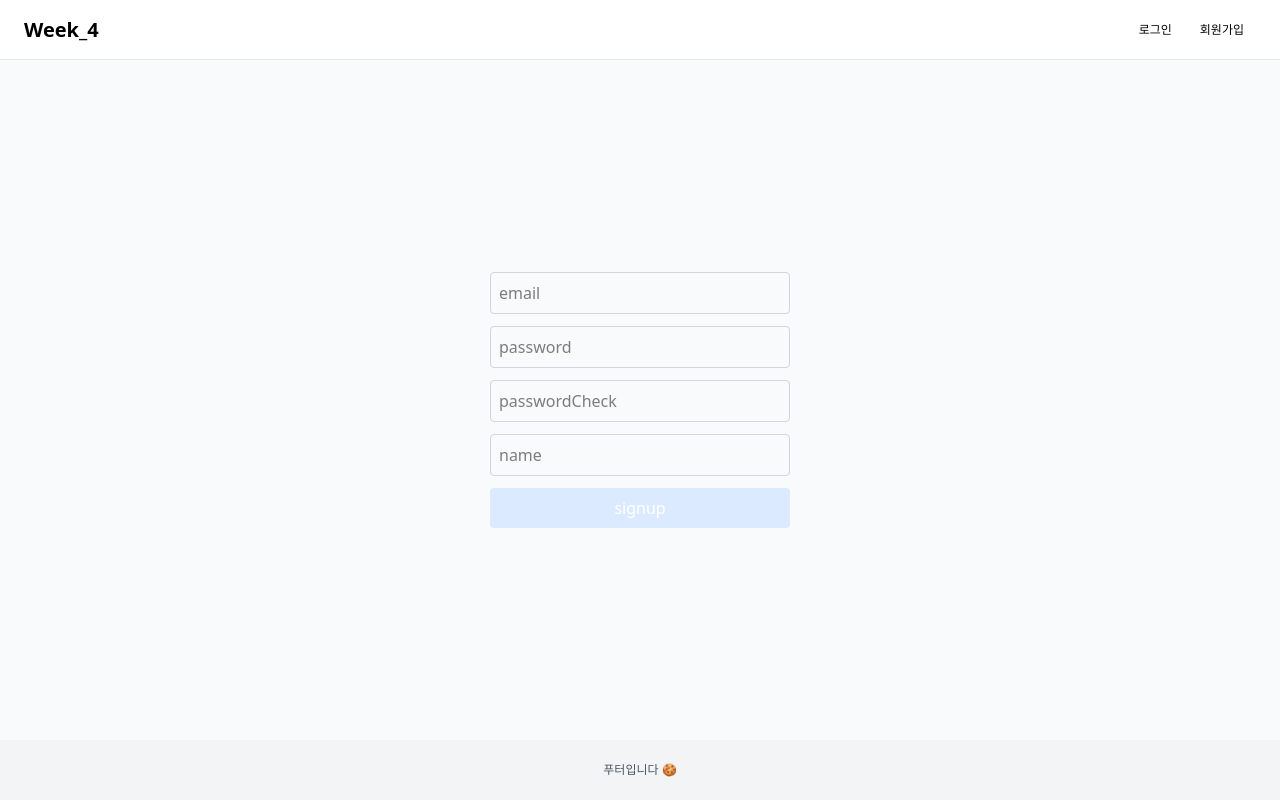
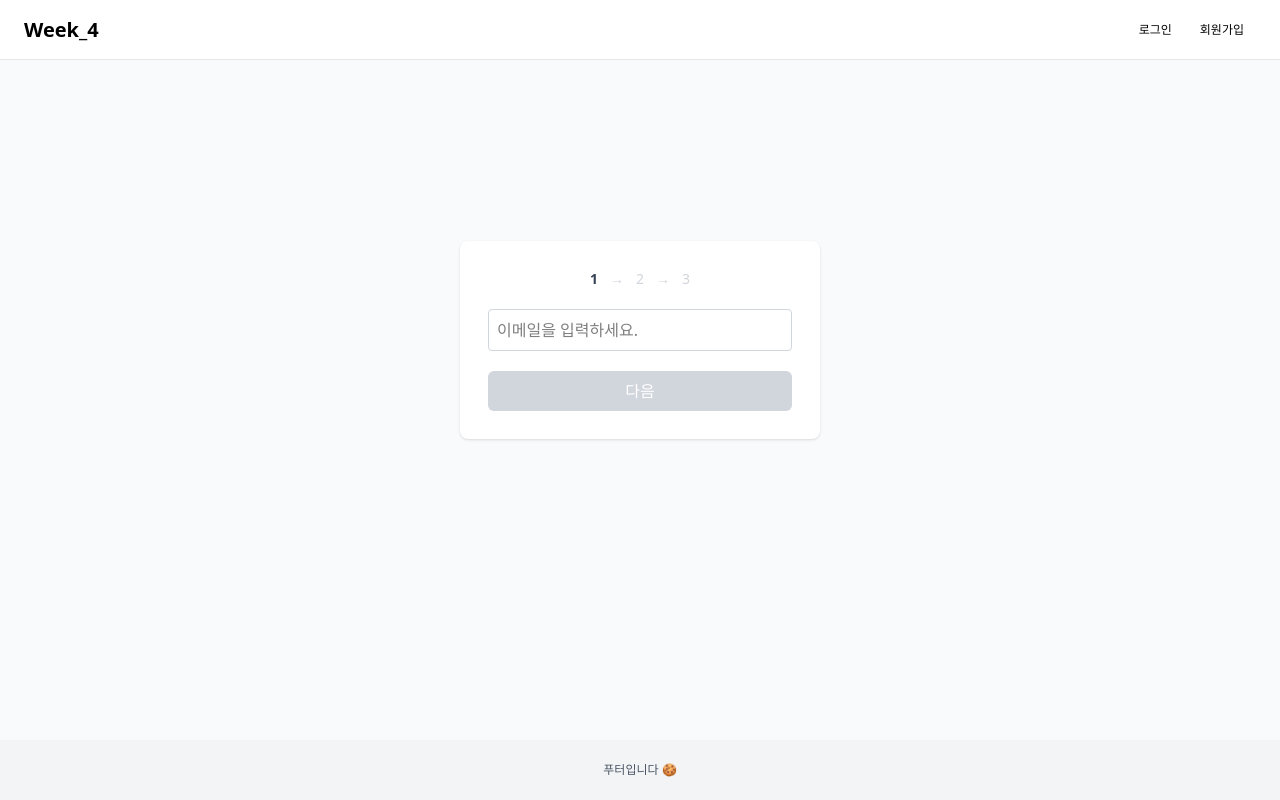
Before and after one commit to SMUMC-9th/WEB_STUDY, a React (Vite) app in the folder 유니_이혜윤/4주차_미션/미션/: page /signup in a window 1280 px wide. Built offline with nearby package versions, Linux system fonts and the light colour scheme; no server answers.

Commit message:
FEAT: W4 미션계 폼 변경

```diff
--- a/유니_이혜윤/4주차_미션/미션/package.json
+++ b/유니_이혜윤/4주차_미션/미션/package.json
@@ -14,6 +14,7 @@
     "@tailwindcss/vite": "^4.1.14",
     "axios": "^1.12.2",
     "lucide": "^0.544.0",
+    "lucide-react": "^0.544.0",
     "react": "^19.1.1",
     "react-dom": "^19.1.1",
     "react-hook-form": "^7.63.0",
--- /dev/null
+++ b/유니_이혜윤/4주차_미션/미션/src/components/PasswordInput.tsx
@@ -0,0 +1,50 @@
+import { useState } from "react";
+import { Eye, EyeOff } from "lucide-react";
+
+interface PasswordInputProps {
+  // eslint-disable-next-line @typescript-eslint/no-explicit-any
+  register: any;
+  error?: string;
+  placeholder: string;
+  name: string;
+}
+
+const PasswordInput = ({
+  register,
+  error,
+  placeholder,
+  name,
+}: PasswordInputProps) => {
+  const [showPassword, setShowPassword] = useState(false);
+
+  return (
+    <div className="relative w-full mb-4">
+      <input
+        {...register(name)}
+        type={showPassword ? "text" : "password"}
+        placeholder={placeholder}
+        className={`border w-full mt-2 p-2 pr-10 rounded-sm focus:outline-none focus:border-[#888] ${
+          error ? "border-red-400 bg-red-100" : "border-gray-300"
+        }`}
+      />
+
+      <button
+        type="button"
+        onClick={() => setShowPassword((prev) => !prev)}
+        className="absolute right-3 top-2/5 -translate-y-1/2 text-gray-500 hover:text-gray-700 focus:outline-none"
+      >
+        {showPassword ? (
+          <EyeOff size={15} strokeWidth={1.75} />
+        ) : (
+          <Eye size={15} strokeWidth={1.75} />
+        )}
+      </button>
+
+      <div className="min-h-[15px] mt-1">
+        {error && <p className="text-xs text-red-400">{error}</p>}
+      </div>
+    </div>
+  );
+};
+
+export default PasswordInput;
--- a/유니_이혜윤/4주차_미션/미션/src/pages/SignupPage.tsx
+++ b/유니_이혜윤/4주차_미션/미션/src/pages/SignupPage.tsx
@@ -2,21 +2,22 @@ import { z } from "zod";
 import { useForm, type SubmitHandler } from "react-hook-form";
 import { zodResolver } from "@hookform/resolvers/zod";
 import { postSignup } from "../apis/auth";
+import { useState } from "react";
+import { useNavigate } from "react-router-dom";
+import { MailCheck } from "lucide-react";
+import PasswordInput from "../components/PasswordInput";
 
+// 스키마 & 타입
 const schema = z
   .object({
     email: z.string().email({ message: "올바른 이메일 형식이 아닙니다." }),
     password: z
       .string()
-      .min(6, {
-        message: "비밀번호는 6자 이상이어야 합니다.",
-      })
+      .min(6, { message: "비밀번호는 6자 이상이어야 합니다." })
       .max(12, { message: "비밀번호는 12자 이하여야 합니다." }),
     passwordCheck: z
       .string()
-      .min(6, {
-        message: "비밀번호는 6자 이상이어야 합니다.",
-      })
+      .min(6, { message: "비밀번호는 6자 이상이어야 합니다." })
       .max(12, { message: "비밀번호는 12자 이하여야 합니다." }),
     name: z.string().min(1, { message: "이름을 입력해주세요." }),
   })
@@ -25,105 +26,188 @@ const schema = z
     path: ["passwordCheck"],
   });
 
-// 스키마에서 타입 자동 추론
 type FormFields = z.infer<typeof schema>;
 
 const SignupPage = () => {
+  const navigate = useNavigate();
+  const [step, setStep] = useState<0 | 1 | 2>(0);
+
   const {
     register,
     handleSubmit,
     formState: { errors, isSubmitting },
+    trigger,
+    watch,
   } = useForm<FormFields>({
     defaultValues: {
-      name: "",
       email: "",
       password: "",
       passwordCheck: "",
+      name: "",
     },
     resolver: zodResolver(schema),
-    mode: "onBlur",
+    mode: "onChange",
   });
 
+  // 1단계
+  const email = watch("email");
+  const isEmailValid = !!email && !errors.email;
+
+  // 2단계
+  const password = watch("password");
+  const passwordCheck = watch("passwordCheck");
+  const isPasswordValid =
+    !!password && !!passwordCheck && !errors.password && !errors.passwordCheck;
+
+  // 3단계
+  const nameValue = watch("name");
+  const isNameValid = !!nameValue && !errors.name;
+
+  // 단계 이동
+  const goNextFromEmail = async () => {
+    const ok = await trigger("email");
+    if (ok) setStep(1);
+  };
+
+  const goNextFromPassword = async () => {
+    const ok = await trigger(["password", "passwordCheck"]);
+    if (ok) setStep(2);
+  };
+
+  const goPrev = () => setStep((s) => (s === 0 ? 0 : ((s - 1) as 0 | 1 | 2)));
+
   const onSubmit: SubmitHandler<FormFields> = async (data) => {
-    // eslint-disable-next-line @typescript-eslint/no-unused-vars
-    const { passwordCheck, ...rest } = data;
-
-    const response = await postSignup(rest);
-
-    console.log(response);
+    const { ...payload } = data;
+    await postSignup(payload);
+    navigate("/login");
   };
 
   return (
-    <div className="flex flex-col items-center justify-center h-full gap-4">
+    <div className="flex flex-col items-center justify-center min-h-[70vh]">
+      <div className="w-[360px] bg-white rounded-lg shadow p-7">
+        {/* 단계 표시 */}
+        <div className="flex items-center justify-center gap-3 mb-5 text-sm text-gray-300">
+          <span className={step === 0 ? "font-bold text-gray-700" : ""}>1</span>{" "}
+          →
+          <span className={step === 1 ? "font-bold text-gray-700" : ""}>2</span>{" "}
+          →
+          <span className={step === 2 ? "font-bold text-gray-700" : ""}>3</span>
+        </div>
+
+        {/* 1단계: 이메일 */}
+        {step === 0 && (
           <div className="flex flex-col gap-3">
             <input
               {...register("email")}
-          name="email"
               type="email"
-          className={`border border-[#ccc] w-[300px] p-2 rounded-sm
-        ${
-          errors?.email ? "border-red-400 bg-red-100" : "border-gray-300"
-        } focus:border-[#888] focus:outline-none`}
-          placeholder="email"
+              className={`border w-full p-2 rounded-sm focus:outline-none  ${
+                errors.email ? "border-red-400 bg-red-100" : "border-gray-300"
+              }`}
+              placeholder="이메일을 입력하세요."
             />
             {errors.email && (
-          <div className="text-red-400 text-xs">{errors.email.message}</div>
-        )}
-
-        <input
-          {...register("password")}
-          name="password"
-          type="password"
-          className={`border border-[#ccc] w-[300px] p-2 rounded-sm
-        ${
-          errors?.password ? "border-red-400 bg-red-100" : "border-gray-300"
-        } focus:border-[#888] focus:outline-none`}
-          placeholder="password"
-        />
-        {errors.password && (
-          <div className="text-red-400 text-xs">{errors.password.message}</div>
-        )}
-
-        <input
-          {...register("passwordCheck")}
-          name="passwordCheck"
-          type="password"
-          className={`border border-[#ccc] w-[300px] p-2 rounded-sm
-        ${
-          errors?.passwordCheck
-            ? "border-red-400 bg-red-100"
-            : "border-gray-300"
-        } focus:border-[#888] focus:outline-none`}
-          placeholder="passwordCheck"
-        />
-        {errors.passwordCheck && (
-          <div className="text-red-400 text-xs">
-            {errors.passwordCheck.message}
-          </div>
-        )}
-
-        <input
-          {...register("name")}
-          name="name"
-          type="name"
-          className={`border border-[#ccc] w-[300px] p-2 rounded-sm
-        ${
-          errors?.password ? "border-red-400 bg-red-100" : "border-gray-300"
-        } focus:border-[#888] focus:outline-none`}
-          placeholder="name"
-        />
-        {errors.name && (
-          <div className="text-red-400 text-xs">{errors.name.message}</div>
+              <p className="text-xs text-red-400">{errors.email.message}</p>
             )}
 
             <button
               type="button"
+              disabled={!isEmailValid}
+              onClick={goNextFromEmail}
+              className="mt-2 w-full bg-blue-300 text-white py-2 rounded-md disabled:bg-gray-300 hover:bg-blue-400 transition-colors"
+            >
+              다음
+            </button>
+          </div>
+        )}
+
+        {/* 2단계: 비밀번호 & 확인 */}
+        {step === 1 && (
+          <div className="flex flex-col">
+            {/* 상단 이메일 표시 */}
+            <div className="flex items-center p-3 bg-gray-50 rounded border text-sm text-gray-600 mb-5">
+              <span className="mr-2">
+                <MailCheck />
+              </span>{" "}
+              {email || "(미입력)"}
+            </div>
+
+            <label className="text-sm text-gray-700 pl-1">비밀번호</label>
+            <PasswordInput
+              register={register}
+              name="password"
+              placeholder="비밀번호를 입력해주세요."
+              error={errors.password?.message}
+            />
+
+            <label className="text-sm text-gray-700 pl-1">비밀번호 확인</label>
+            <PasswordInput
+              register={register}
+              name="passwordCheck"
+              placeholder="비밀번호를 다시 한 번 입력해주세요."
+              error={errors.passwordCheck?.message}
+            />
+
+            <div className="flex gap-2">
+              <button
+                type="button"
+                onClick={goPrev}
+                className="flex-1 bg-gray-200 text-gray-800 py-2 rounded-md hover:bg-gray-300"
+              >
+                이전
+              </button>
+              <button
+                type="button"
+                disabled={!isPasswordValid}
+                onClick={goNextFromPassword}
+                className="flex-1 bg-blue-300 text-white py-2 rounded-md disabled:bg-gray-300 hover:bg-blue-400 transition-colors"
+              >
+                다음
+              </button>
+            </div>
+          </div>
+        )}
+
+        {/* 3단계: 닉네임 → 완료 시 로그인 페이지 */}
+        {step === 2 && (
+          <div className="flex flex-col items-center gap-3">
+            <img
+              src={
+                "https://i.pinimg.com/736x/ee/5c/aa/ee5caacd1bb467e148a0bd25ce464dd0.jpg"
+              }
+              alt="프로필 이미지"
+              className="w-28 h-28 rounded-full object-cover"
+            />
+            <input
+              {...register("name")}
+              type="text"
+              className={`border w-full p-2 mt-3 rounded-sm focus:outline-none ${
+                errors.name ? "border-red-400 bg-red-100" : "border-gray-300"
+              }`}
+              placeholder="닉네임을 입력하세요"
+            />
+            {errors.name && (
+              <p className="text-xs text-red-400">{errors.name.message}</p>
+            )}
+
+            <div className="flex w-full gap-2 mt-2">
+              <button
+                type="button"
+                onClick={goPrev}
+                className="flex-1 bg-gray-200 text-gray-800 py-2 rounded-md hover:bg-gray-300"
+              >
+                이전
+              </button>
+              <button
+                type="button"
+                disabled={!isNameValid || isSubmitting}
                 onClick={handleSubmit(onSubmit)}
-          disabled={isSubmitting}
-          className="bg-blue-100 text-white rounded-sm p-2 w-full cursor-pointer hover:bg-blue-200 transition-colors disabled:bg-gray-300 focus:outline-none"
+                className="flex-1 bg-blue-300 text-white py-2 rounded-md disabled:bg-gray-300 hover:bg-blue-400 transition-colors"
               >
-          signup
+                회원가입 완료
               </button>
+            </div>
+          </div>
+        )}
       </div>
     </div>
   );
```
Also changed, not shown: 1 other file (tests, documents, lock files or other folders). Lines whose indentation alone changed are shown as unchanged.
